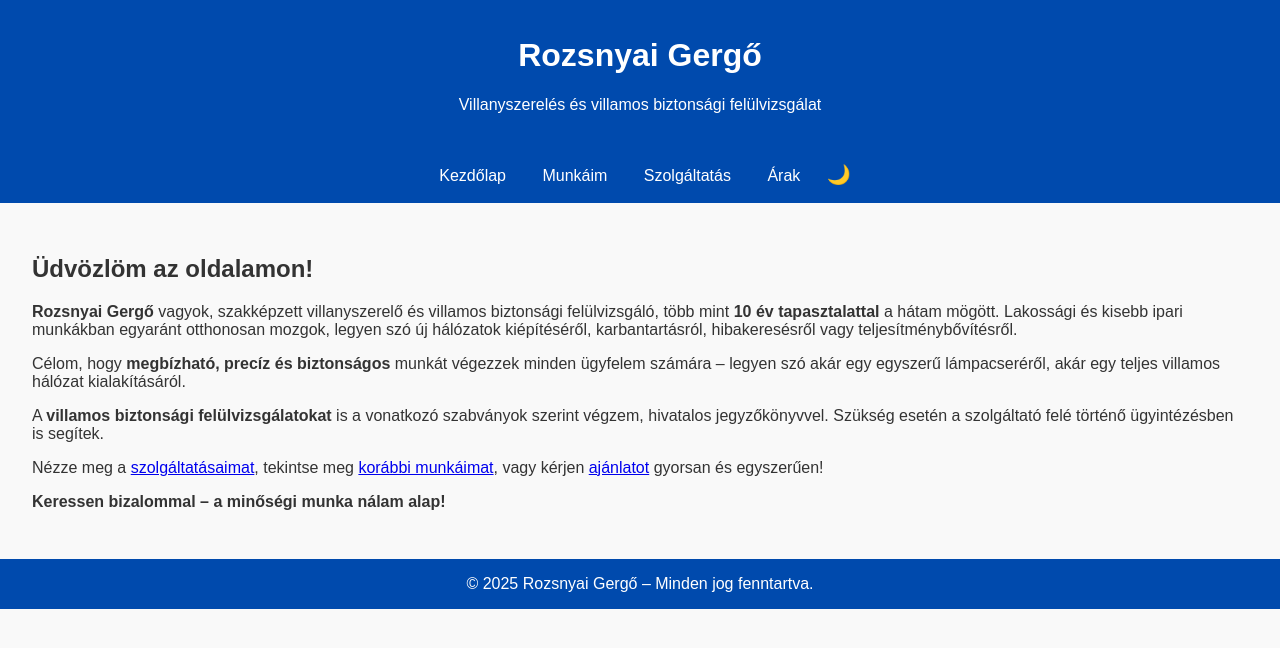
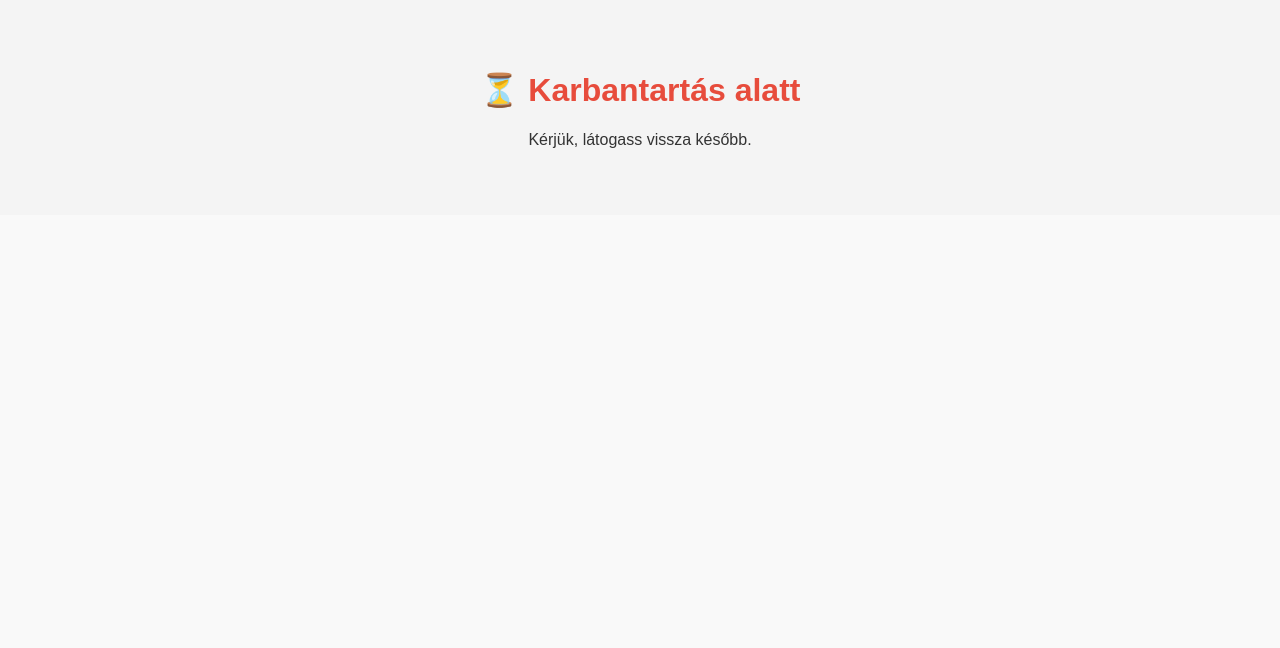
Before and after one commit to kolibri021/rozsnyaivill, a plain HTML site: page index.html in a window 1280 px wide. Drawn offline with Linux system fonts and the light colour scheme.

Commit message:
index.html

```diff
--- a/index.html
+++ b/index.html
@@ -30,5 +30,6 @@
   </footer>
 
   <script src="main.js"></script>
+  <script src="maintenance.js"></script>
 </body>
 </html>
```
